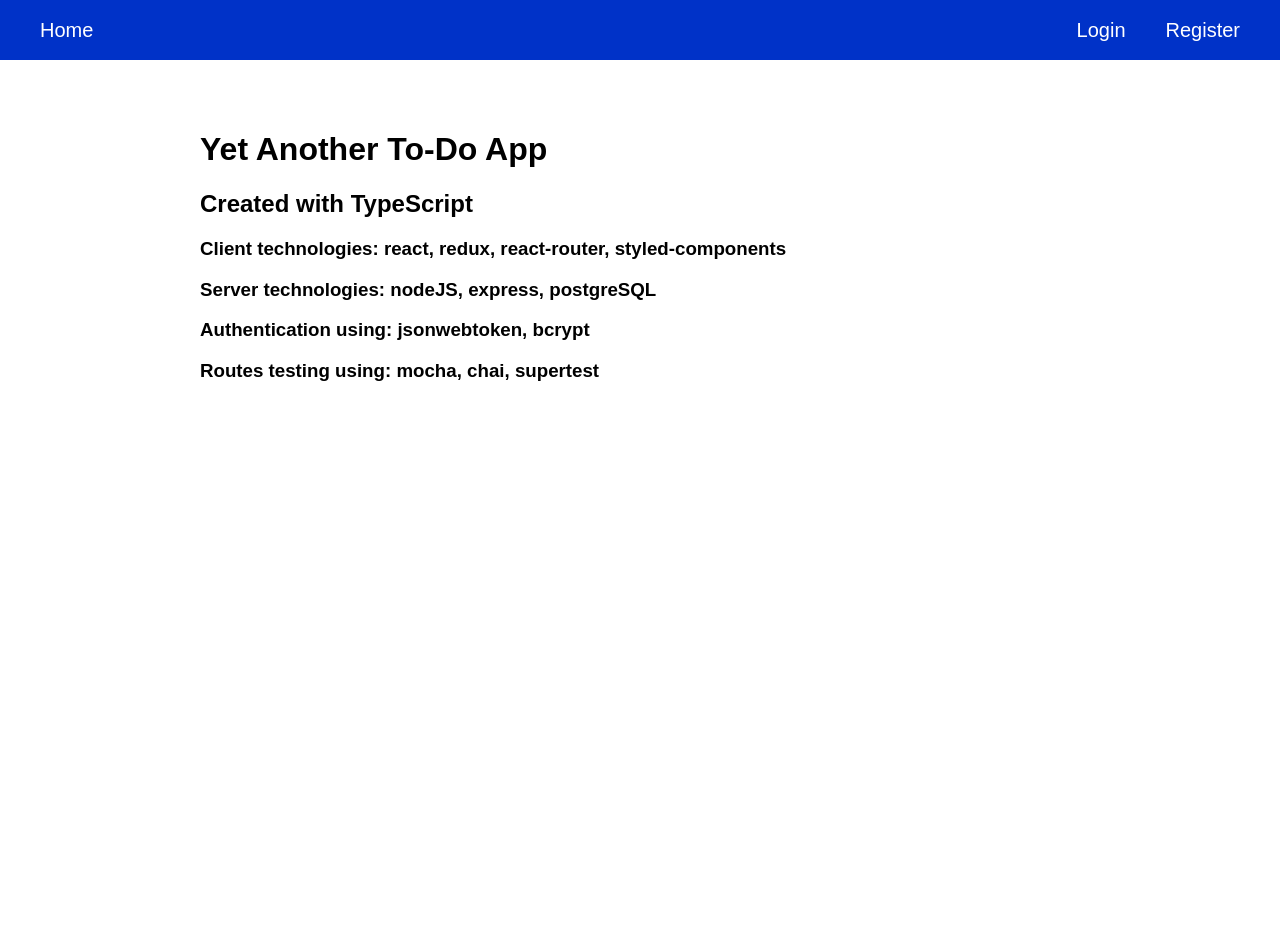
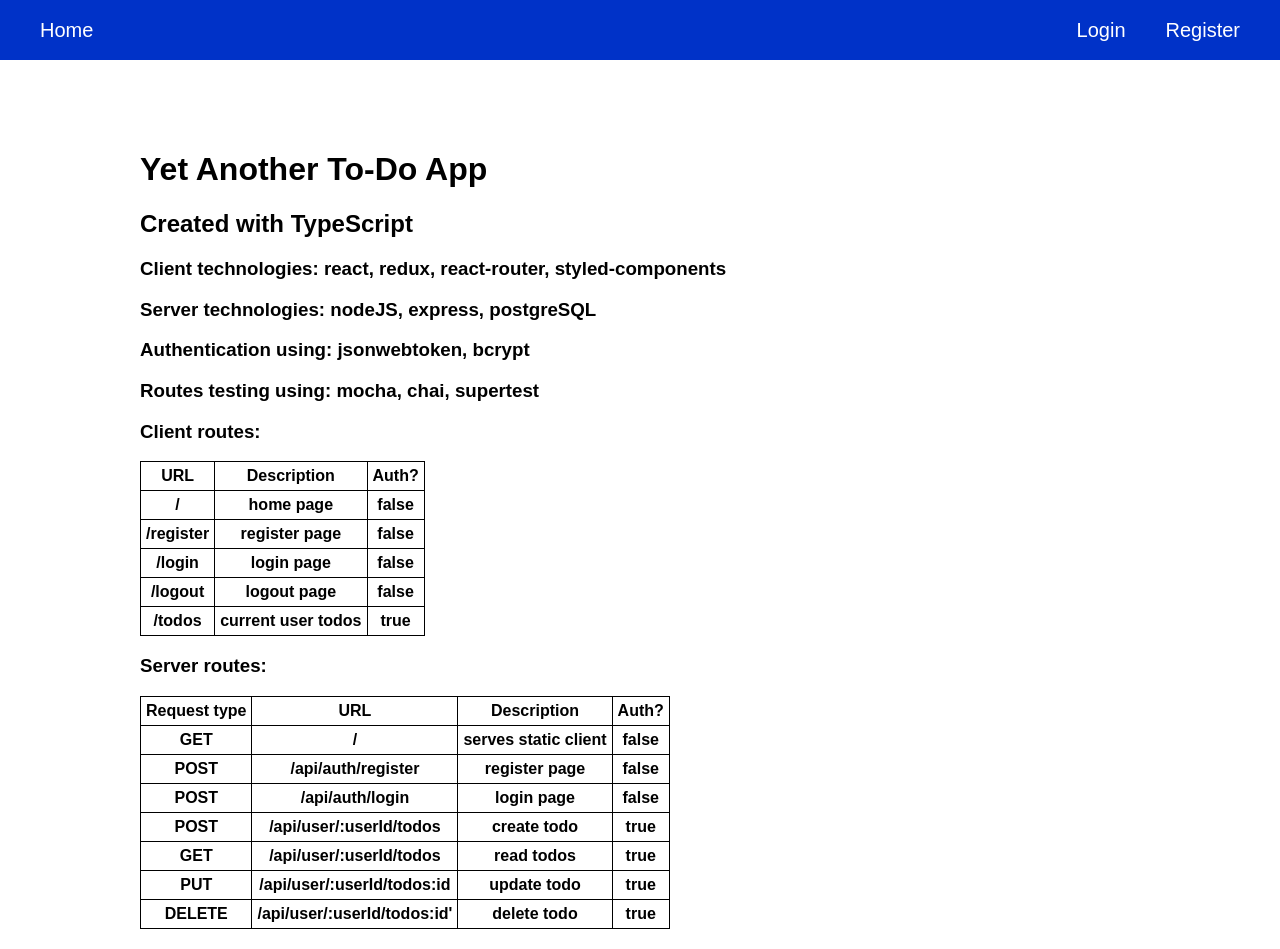
Before and after one commit to piotr-walen/YetAnotherToDoApp, a React (Create React App) app in the folder client/: page / in a window 1280 px wide. Before the commit the page ends 800 px from the top, so only its background shows below. Built offline with nearby package versions, Linux system fonts and the light colour scheme.

Commit message:
Modify home page

```diff
--- a/client/src/components/HomePage.tsx
+++ b/client/src/components/HomePage.tsx
@@ -2,21 +2,123 @@ import * as React from 'react';
 import styled from 'styled-components';
 
 const HomePage = () => (
+    <Page>
         <Box>
             <h1>Yet Another To-Do App</h1>
             <h2>Created with TypeScript</h2>
             <h3>
-            Client technologies: react, redux, react-router, styled-components
+                Client technologies: react, redux, react-router,
+                styled-components
             </h3>
             <h3>Server technologies: nodeJS, express, postgreSQL </h3>
             <h3>Authentication using: jsonwebtoken, bcrypt </h3>
             <h3>Routes testing using: mocha, chai, supertest</h3>
+            <h3>Client routes:</h3>
+            <Table>
+                <Tr>
+                    <Th>URL</Th>
+                    <Th>Description</Th>
+                    <Th>Auth?</Th>
+                </Tr>
+                <Tr>
+                    <Th>/</Th> <Th>home page</Th>
+                    <Th>false</Th>
+                </Tr>
+                <Tr>
+                    <Th>/register</Th> <Th> register page </Th>
+                    <Th>false</Th>
+                </Tr>
+                <Tr>
+                    <Th>/login</Th>
+                    <Th>login page</Th>
+                    <Th>false</Th>
+                </Tr>
+                <Tr>
+                    <Th>/logout</Th>
+                    <Th>logout page</Th>
+                    <Th>false</Th>
+                </Tr>
+                <Tr>
+                    <Th>/todos</Th> <Th>current user todos</Th>
+                    <Th>true</Th>
+                </Tr>
+            </Table>
+            <h3>Server routes:</h3>
+            <Table>
+                <Tr>
+                    <Th>Request type</Th>
+                    <Th>URL</Th>
+                    <Th>Description</Th>
+                    <Th>Auth?</Th>
+                </Tr>
+                <Tr>
+                    <Th>GET</Th>
+                    <Th>/</Th>
+                    <Th>serves static client </Th>
+                    <Th>false</Th>
+                </Tr>
+                <Tr>
+                    <Th>POST</Th>
+                    <Th>/api/auth/register </Th>
+                    <Th>register page </Th>
+                    <Th>false</Th>
+                </Tr>
+                <Tr>
+                    <Th>POST</Th>
+                    <Th>/api/auth/login</Th>
+                    <Th> login page </Th>
+                    <Th>false</Th>
+                </Tr>
+                <Tr>
+                    <Th>POST</Th>
+                    <Th>/api/user/:userId/todos</Th>
+                    <Th> create todo </Th>
+                    <Th>true</Th>
+                </Tr>
+                <Tr>
+                    <Th>GET</Th>
+                    <Th>/api/user/:userId/todos </Th>
+                    <Th> read todos </Th>
+                    <Th>true</Th>
+                </Tr>
+                <Tr>
+                    <Th>PUT</Th>
+                    <Th>/api/user/:userId/todos:id </Th>
+                    <Th>update todo</Th>
+                    <Th>true</Th>
+                </Tr>
+                <Tr>
+                    <Th>DELETE</Th>
+                    <Th>/api/user/:userId/todos:id'</Th>
+                    <Th>delete todo</Th>
+                    <Th>true</Th>
+                </Tr>
+            </Table>
         </Box>
+    </Page>
 );
 
+const Tr = styled.tr`
+    border: 1px solid black;
+`;
+const Table = styled.table`
+    border-collapse: collapse;
+    border: 1px solid black;
+`;
+
+const Th = styled.th`
+    padding: 5px;
+    border: 1px solid black;
+`;
+
+const Page = styled.div`
+    display: flex;
+    justify-content: center;
+`;
+
 const Box = styled.div`
-    padding-left: 200px;
-    padding-right: 200px;
+    width: 1000px;
+    padding: 20px;
 `;
 
 export default HomePage;
--- a/client/src/components/Todos.tsx
+++ b/client/src/components/Todos.tsx
@@ -181,8 +181,8 @@ const TodoGroup = styled.li`
 const DeleteIcon = styled.svg`
     width: 24px;
     height: 24px;
-    margin-top: 6px;
-    margin-bottom: 6px;
+    margin-top: 8px;
+    margin-bottom: 8px;
     opacity: 0;
     fill: rgba(250, 50, 50, 0.9);
     transition: opacity 0.3s ease-in-out;
```
Also changed, not shown: 1 other file (tests, documents, lock files or other folders). Lines whose indentation alone changed are shown as unchanged.
